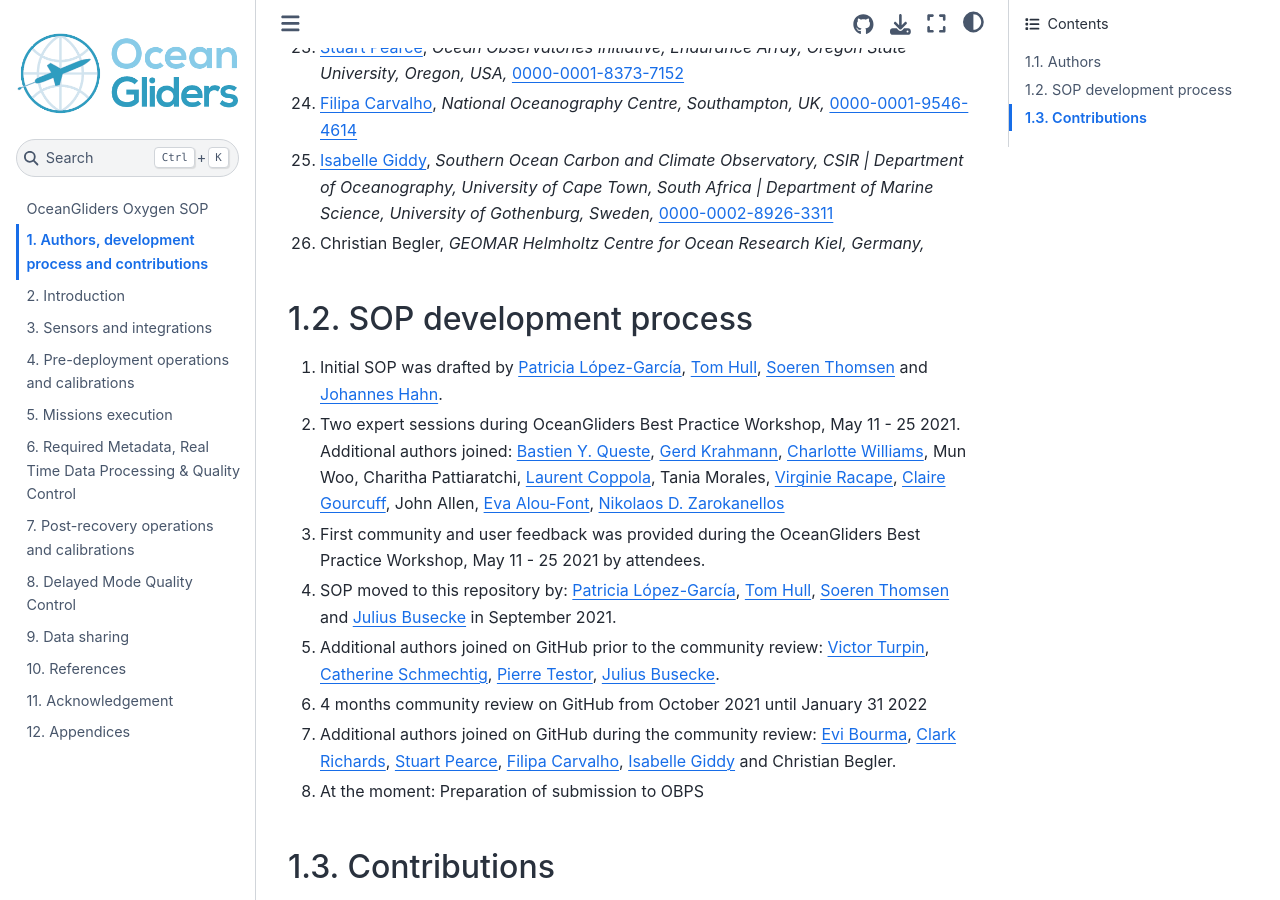
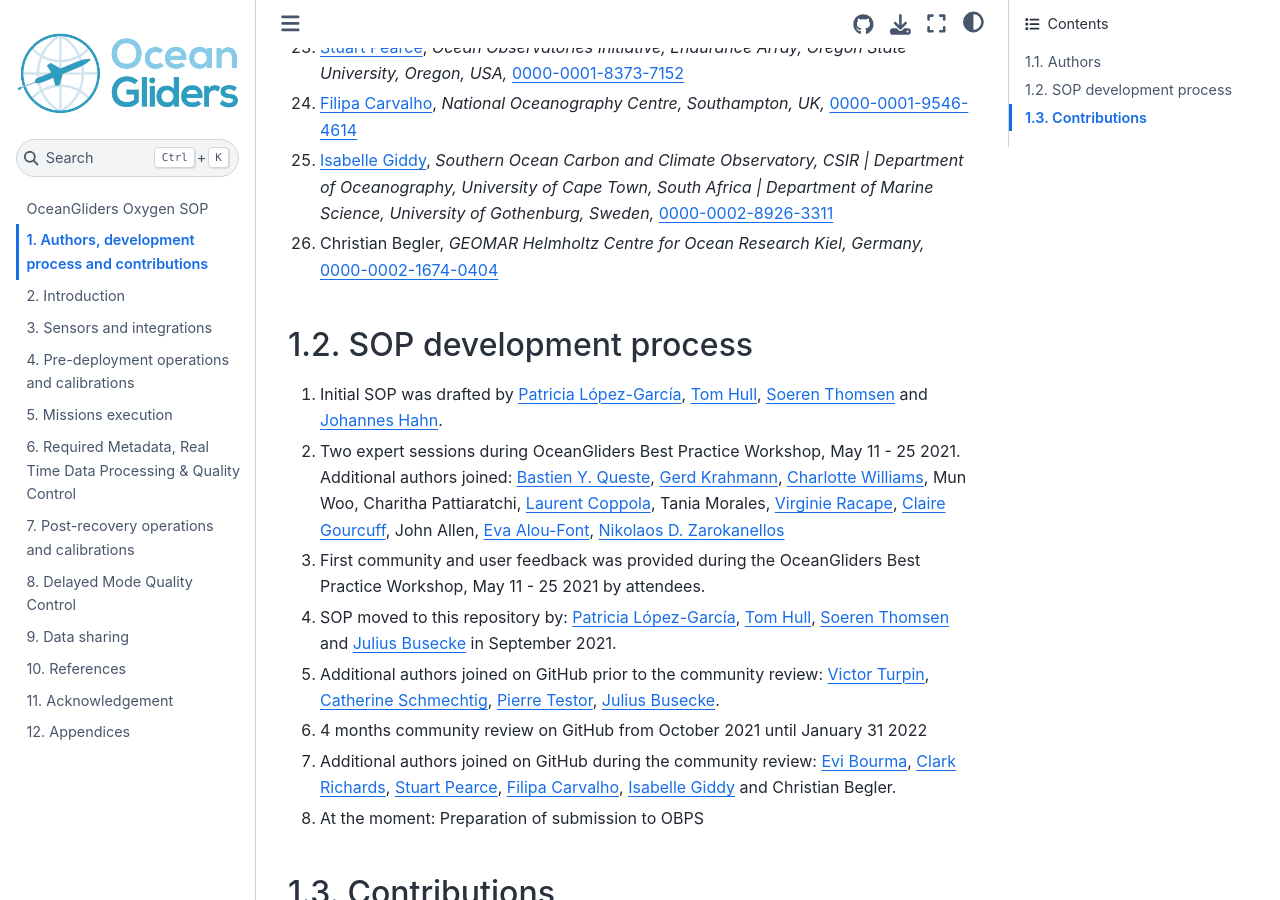
Before and after one commit to OceanGlidersCommunity/Oxygen_SOP, a Jupyter Book: the page built from sections/authors_SOP_development_process.md, in a window 1280 px wide and 900 px high, scrolled down 1398 px. Built offline with Jupyter Book 1.0.4 settings and Sphinx 7.4.7 and the Sphinx Book theme 1.1.4, drawn with Linux system fonts in a browser that asks for light colours.

Commit message:
add Christian Begler ORCID (#204)

```diff
--- a/sections/authors_SOP_development_process.md
+++ b/sections/authors_SOP_development_process.md
@@ -26,7 +26,7 @@
   1. [Stuart Pearce](https://github.com/s-pearce), *Ocean Observatories Initiative, Endurance Array, Oregon State University, Oregon, USA,* [0000-0001-8373-7152](https://orcid.org/0000-0001-8373-7152)
   1. [Filipa Carvalho](https://github.com/pipa85), *National Oceanography Centre, Southampton, UK,* [0000-0001-9546-4614](https://orcid.org/0000-0001-9546-4614)
   1. [Isabelle Giddy](https://github.com/isgiddy), *Southern Ocean Carbon and Climate Observatory, CSIR | Department of Oceanography, University of Cape Town, South Africa | Department of Marine Science, University of Gothenburg, Sweden,* [0000-0002-8926-3311](https://orcid.org/0000-0002-8926-3311)
-  2. Christian Begler, *GEOMAR Helmholtz Centre for Ocean Research Kiel, Germany,*
+  1. Christian Begler, *GEOMAR Helmholtz Centre for Ocean Research Kiel, Germany,* [0000-0002-1674-0404](https://orcid.org/0000-0002-1674-0404)
 
 ## SOP development process
 1) Initial SOP was drafted by [Patricia López-García](https://github.com/patricialg), [Tom Hull](https://github.com/tomhull), [Soeren Thomsen](https://github.com/soerenthomsen) and [Johannes Hahn](https://github.com/hahn-johannes).
```
